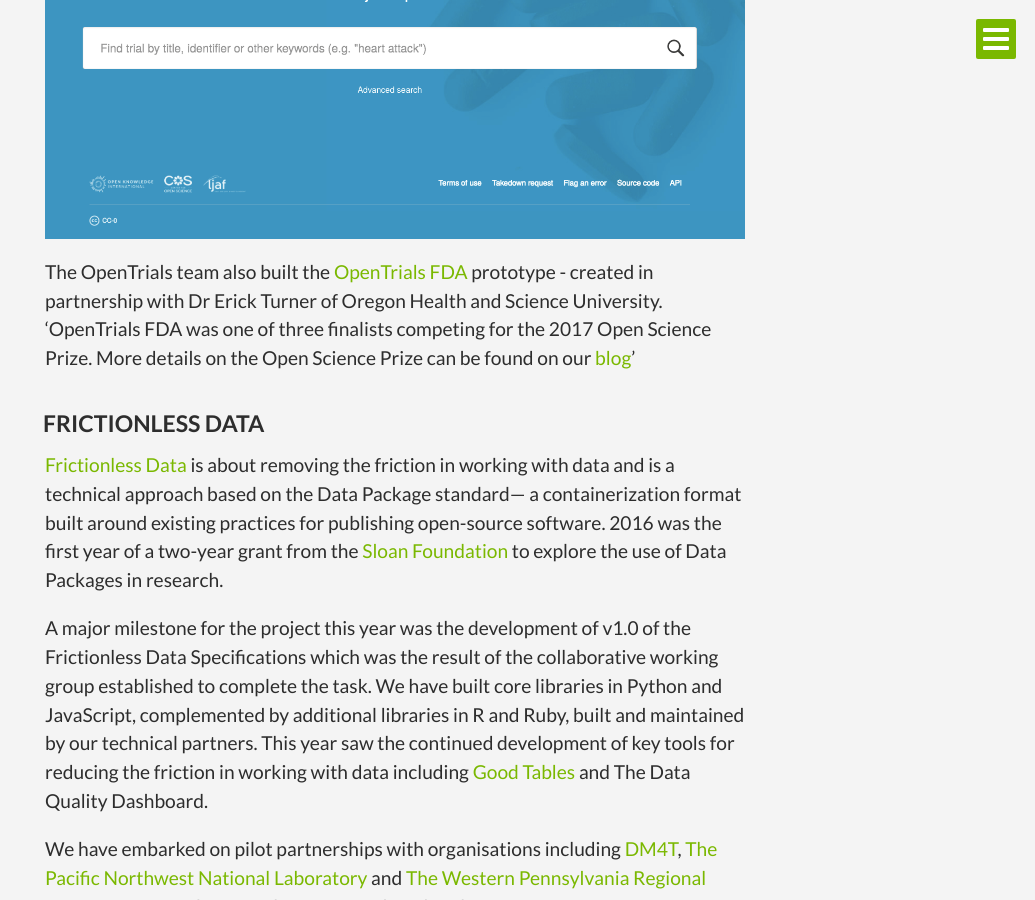
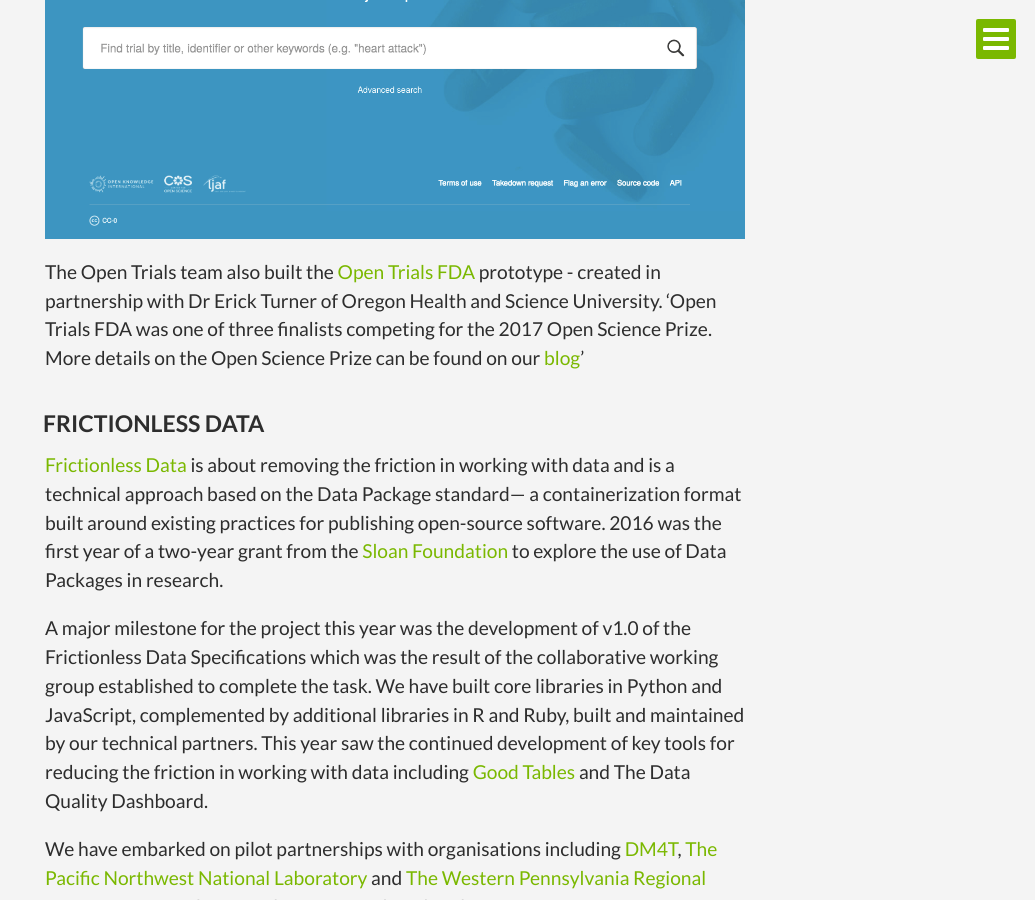
Before and after one commit to okfn/annual-report-2018, a Jekyll site: the page built from index.html, in a window 1280 px wide and 900 px high, scrolled down 3624 px. Shown: the whole window, without its empty margins (245-1280 px from the left). Built offline with Jekyll 4.4.1, drawn with Linux system fonts in a browser that asks for light colours; some web fonts are replaced.

Commit message:
Update content.yml

```diff
--- a/_data/content.yml
+++ b/_data/content.yml
@@ -37,7 +37,7 @@
     ![open trials-screen](img/opentrials-screen.png)
 
 
-    The OpenTrials team also built the [OpenTrials FDA](https://fda.opentrials.net/search) prototype - created in partnership with Dr Erick Turner of Oregon Health and Science University. 'OpenTrials FDA was one of three finalists competing for the 2017 Open Science Prize. More details on the Open Science Prize can be found on our [blog](https://opentrials.net/opentrialsfda/)'
+    The Open Trials team also built the [Open Trials FDA](https://fda.opentrials.net/search) prototype - created in partnership with Dr Erick Turner of Oregon Health and Science University. 'Open Trials FDA was one of three finalists competing for the 2017 Open Science Prize. More details on the Open Science Prize can be found on our [blog](https://opentrials.net/opentrialsfda/)'
 
 
     ### Frictionless Data
```
